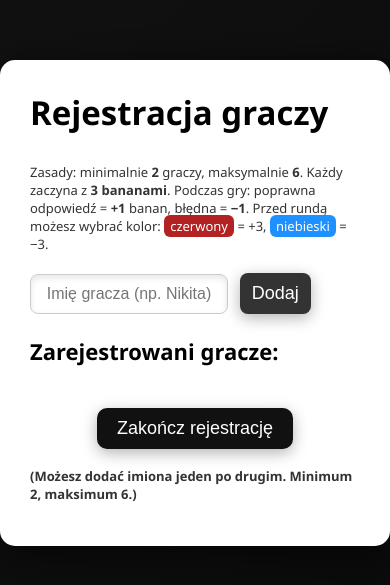
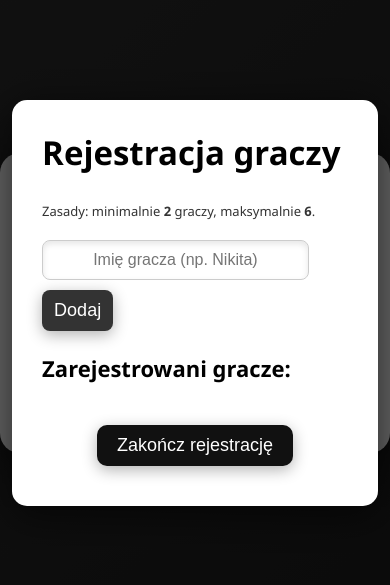
Before and after one commit to NikBancik24/NikBancik24, a plain HTML site: page index.html in a window 390 px wide. Shown: the part 119-704 px from the top of the page. Drawn offline with Linux system fonts and the light colour scheme.

Commit message:
Update index.html

```diff
--- a/index.html
+++ b/index.html
@@ -1,4 +1,4 @@
-<<!DOCTYPE html>
+<!DOCTYPE html>
 <html lang="pl">
 <head>
   <meta charset="UTF-8">
@@ -230,6 +230,20 @@
       margin-bottom: 10px;
     }
 
+    /* ============================================ */
+    /* Мобильная вертикальная регистрация */
+    /* ============================================ */
+    @media (max-width: 600px) {
+      #regPlayersList {
+        flex-direction: column;
+        gap: 6px;
+      }
+      .reg-input {
+        width: 80%;
+        margin-right: 0;
+      }
+    }
+
   </style>
 </head>
 
@@ -291,11 +305,6 @@
 
         <p class="note">
           Zasady: minimalnie <strong>2</strong> graczy, maksymalnie <strong>6</strong>.
-          Każdy zaczyna z <strong>3 bananami</strong>.
-          Podczas gry: poprawna odpowiedź = <strong>+1</strong> banan, błędna = <strong>−1</strong>.
-          Przed rundą możesz wybrać kolor:
-          <span style="color:#fff; background:#b22222; padding:2px 6px; border-radius:6px;">czerwony</span> = +3,
-          <span style="color:#fff; background:#1e90ff; padding:2px 6px; border-radius:6px;">niebieski</span> = −3.
         </p>
 
         <div style="margin-top:8px;">
@@ -311,10 +320,6 @@
         <div style="margin-top:14px; display:flex; justify-content:center; gap:10px;">
           <button id="finishRegBtn" class="close-btn" onclick="zakonczRejestracje()" disabled>Zakończ rejestrację</button>
         </div>
-
-        <p style="font-size:13px; margin-top:8px; color:#333;">
-          (Możesz dodać imiona jeden po drugim. Minimum 2, maksimum 6.)
-        </p>
 
       </div>
     </div>
```
